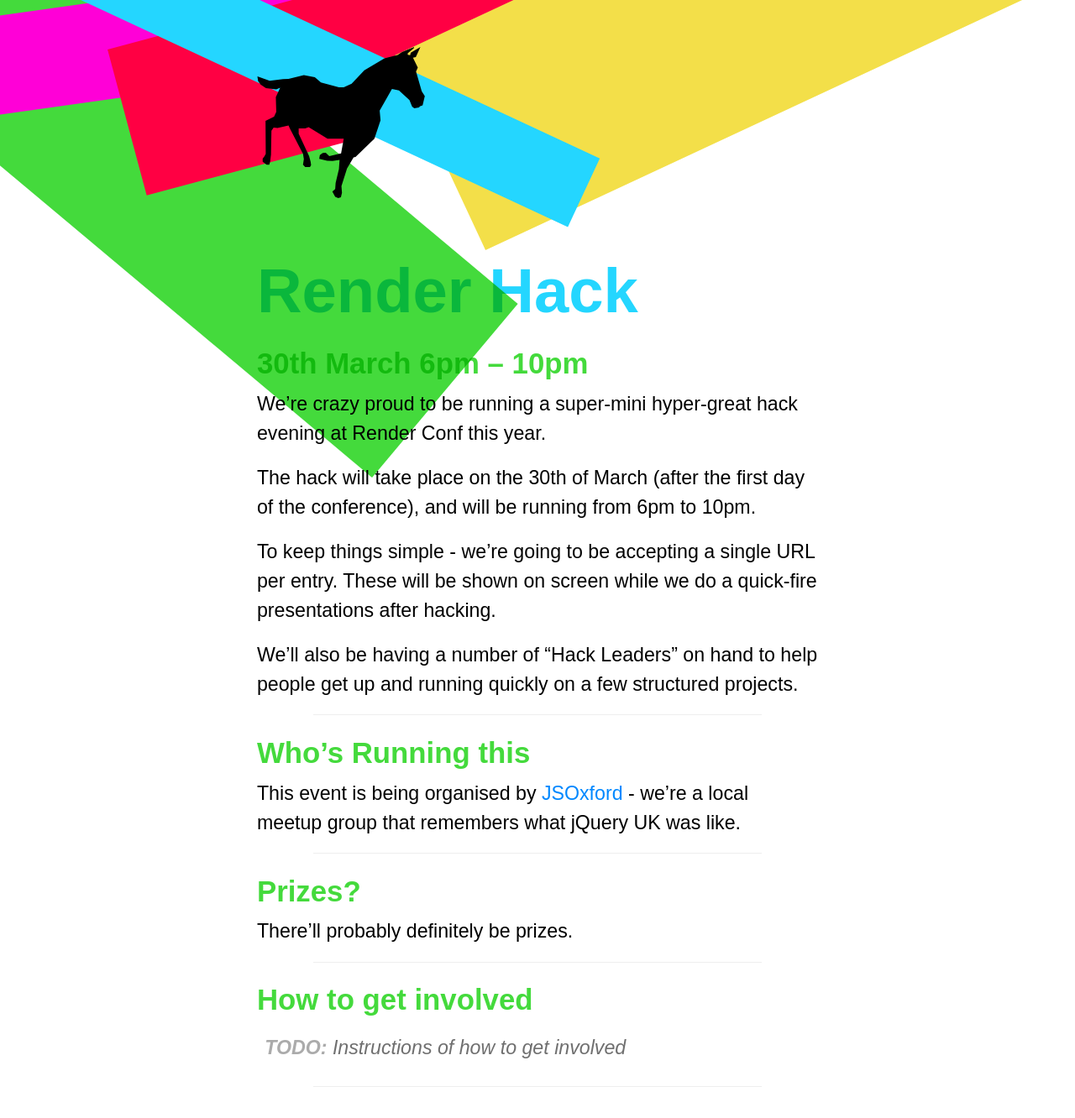
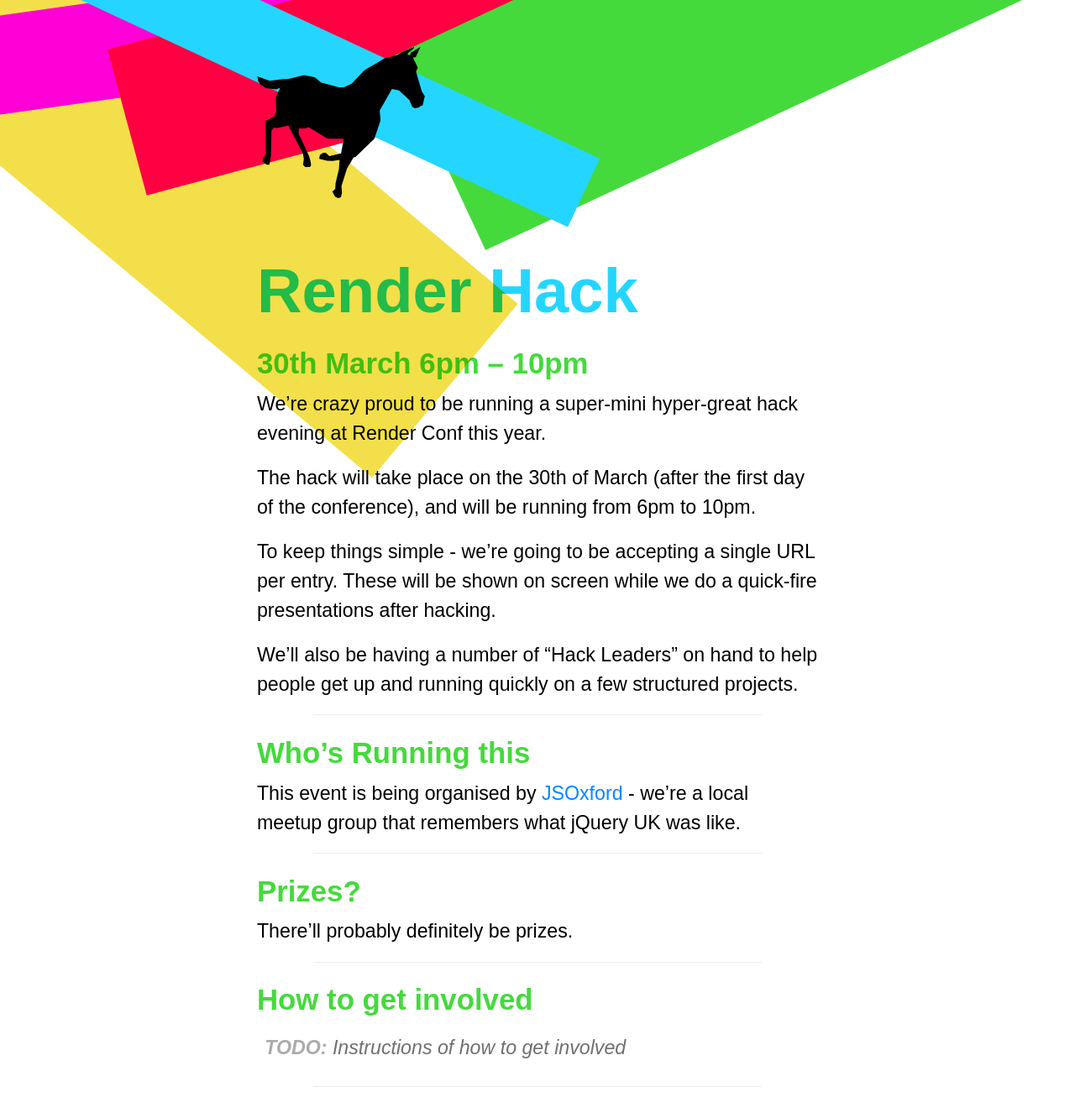
Before and after one commit to jsoxford/hack, a Jekyll site: the page built from index.md, in a window 1280 px wide. Shown: the whole page at 84% size. Built offline with Jekyll 4.4.1, drawn with Linux system fonts in a browser that asks for light colours; our own code applies the rules of GitHub Pages for plain Markdown files.

Commit message:
swapped things for redability

```diff
--- a/assets/style.scss
+++ b/assets/style.scss
@@ -116,7 +116,7 @@
 
 #bars span:nth-child(1) {
   transform: rotate(40deg) translate(-40%, 120%);
-  background: $green;
+  background: $yellow;
   height: 30vh;
   position: absolute;
 }
@@ -137,7 +137,7 @@
 
 #bars span:nth-child(4) {
   transform: rotate(-25deg) translate(40%);
-  background: $yellow;
+  background: $green;
   height: 20vmax;
 }
 
```
